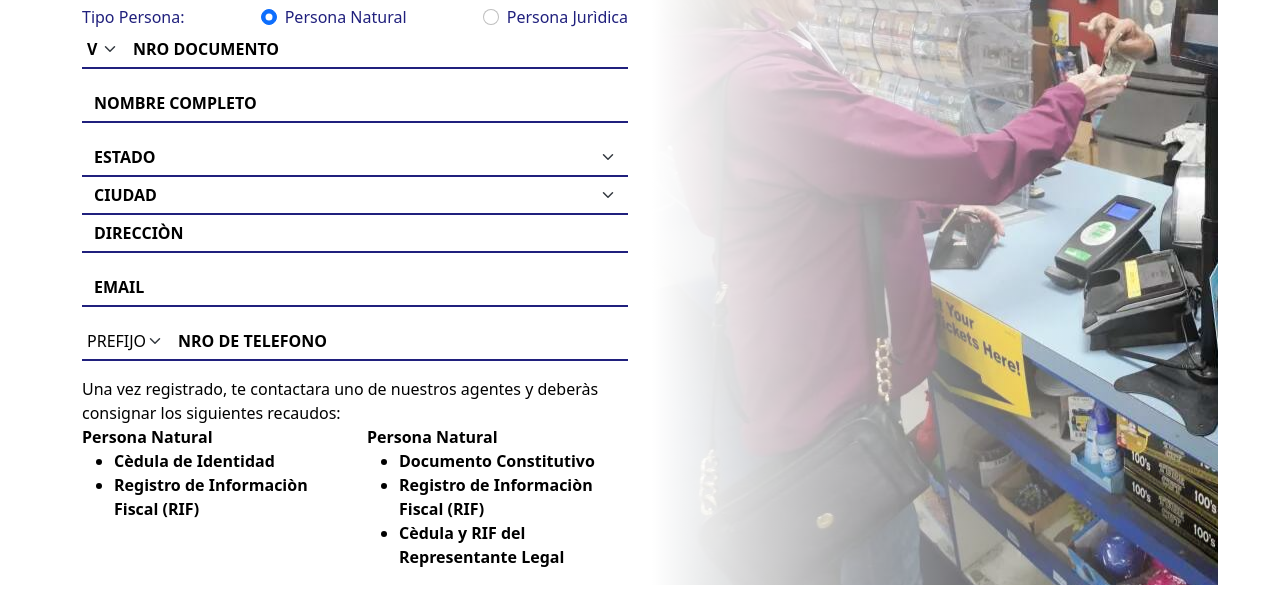
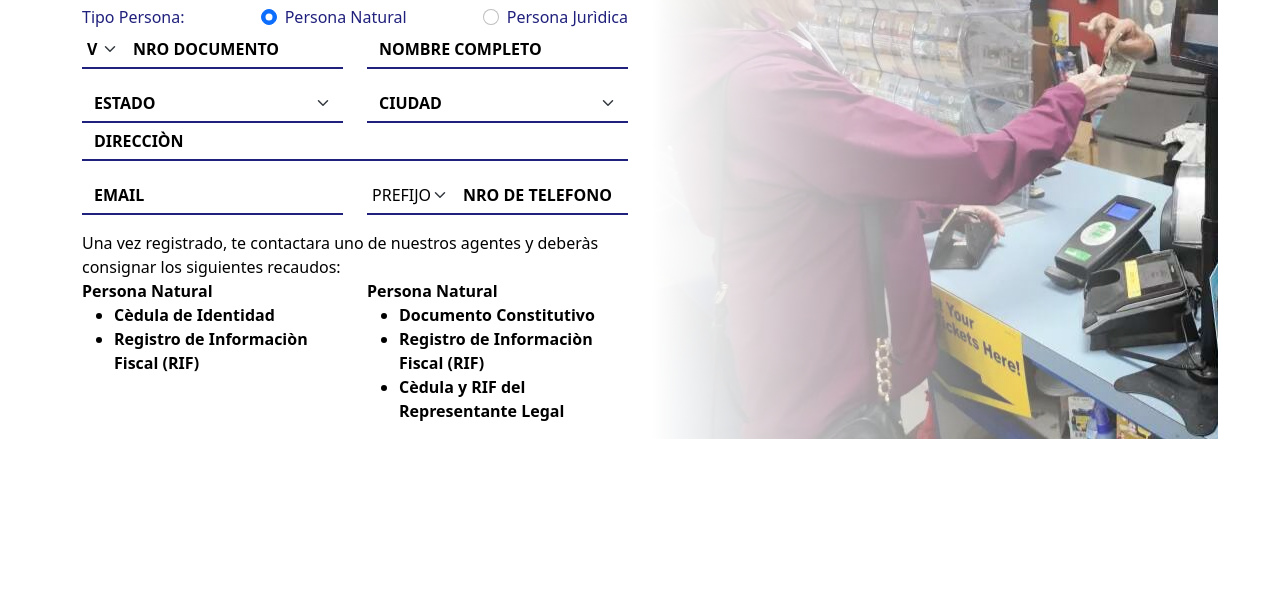
Before and after one commit to eleazarpuntonet/formulariohtml, a plain HTML site: page index.html in a window 1280 px wide. Shown: the part 200-800 px from the top of the page. Drawn offline with nearby package versions, Linux system fonts and the light colour scheme.

Commit message:
Correciones en columnas

```diff
--- a/index.html
+++ b/index.html
@@ -47,7 +47,7 @@
                                     </label>
                                 </div>
                             </div>
-                            <div class="col-6 col-md-12 col-sm-12 tipo_doc">
+                            <div class="col-6 col-md-6 col-sm-12 tipo_doc">
                                 <div id="tipo_documento" class="input-group mb-3">
                                     <select class="form-select no-border bottom_line font_bold" placeholder="Tipo Documento">
                                         <option value="V">V</option>
@@ -57,7 +57,7 @@
                                     <input type="text" class="form-control no-border bottom_line" placeholder="Nro Documento" aria-label="Text input with dropdown button">
                                 </div>
                             </div>
-                            <div class="col-6 col-md-12 col-sm-12">
+                            <div class="col-6 col-md-6 col-sm-12">
                                 <div class="mb-3">
                                     <input
                                         placeholder="Nombre Completo"
@@ -66,7 +66,7 @@
                                         id="nombreInput">
                                 </div>
                             </div>
-                            <div class="col-6 col-sm-12">
+                            <div class="col-6 col-md-6 col-sm-12">
                                 <select id="estadoInput" class="form-select no-border bottom_line font_bold" placeholder="Estado">
                                     <option selected>Estado</option>
                                     <option value="1">Distrito Capital</option>
@@ -77,7 +77,7 @@
                                     <option value="6">Dep. Federales</option>
                                 </select>
                             </div>
-                            <div class="col-6 col-sm-12">
+                            <div class="col-6 col-md-6 col-sm-12">
                                 <select id="ciudadInput" placeholder="Ciudad" class="form-select no-border bottom_line font_bold">
                                     <option selected>Ciudad</option>
                                     <option value="1">Caracas</option>
@@ -91,12 +91,12 @@
                                     <input type="email" class="form-control no-border bottom_line" id="direccionInput" placeholder="Direcciòn">
                                 </div>
                             </div>
-                            <div class="col-6 col-sm-12">
+                            <div class="col-6 col-md-6 col-sm-12">
                                 <div class="mb-3">
                                     <input type="email" class="form-control no-border bottom_line" id="emailInput" placeholder="Email">
                                 </div>
                             </div>
-                            <div class="col-6 col-sm-12 telefono_group">
+                            <div class="col-6 col-md-6 col-sm-12 telefono_group">
                                 <div id="telefonoInput" class="input-group mb-3" placeholder="Telèfono">
                                     <select class="form-select no-border bottom_line">
                                         <option selected>Prefijo</option>
```
